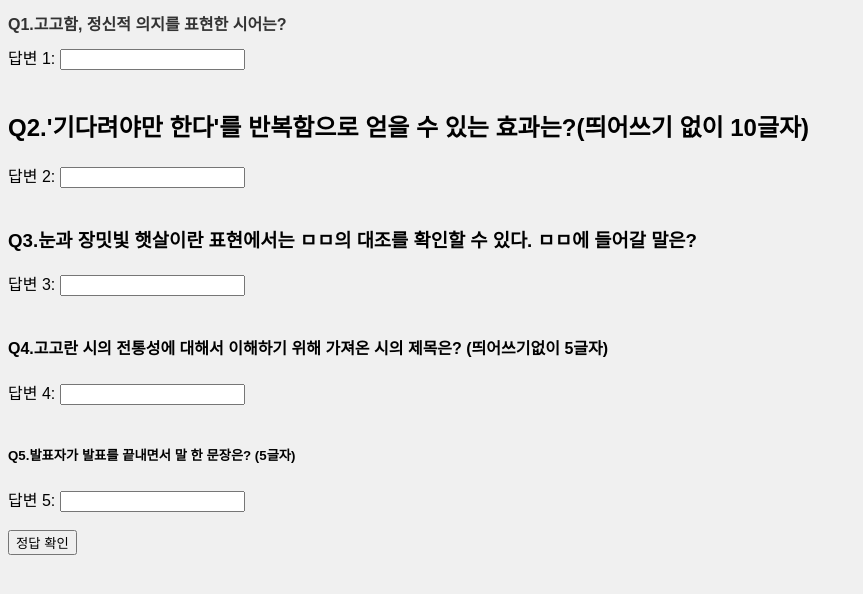
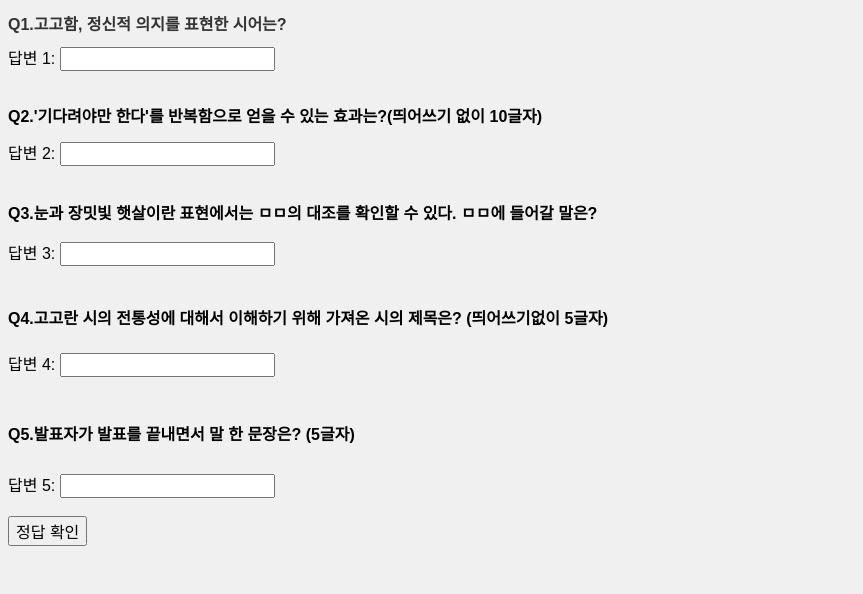
Before and after one commit to jaechu1225/school333, a plain HTML site: page index.html in a window 1280 px wide. Shown: the whole page, without its empty margins (0-863 px from the left). Drawn offline with Linux system fonts and the light colour scheme.

Commit message:
Update styles.css

```diff
--- a/styles.css
+++ b/styles.css
@@ -1,6 +1,9 @@
 body {
     font-family: Arial, sans-serif;
     background-color: #f0f0f0;
+}
+
+h1, h2, h3, h4, h5, p, label, input, button {
     font-size: 16px;
 }
 
```
